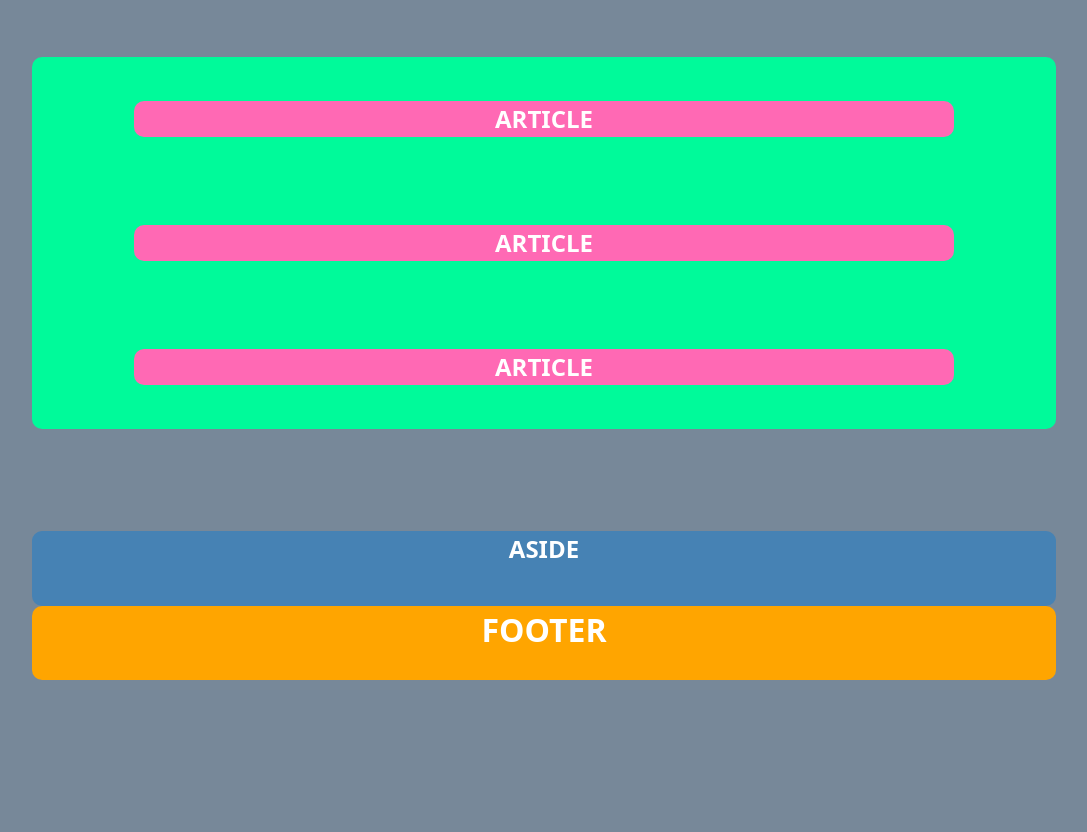
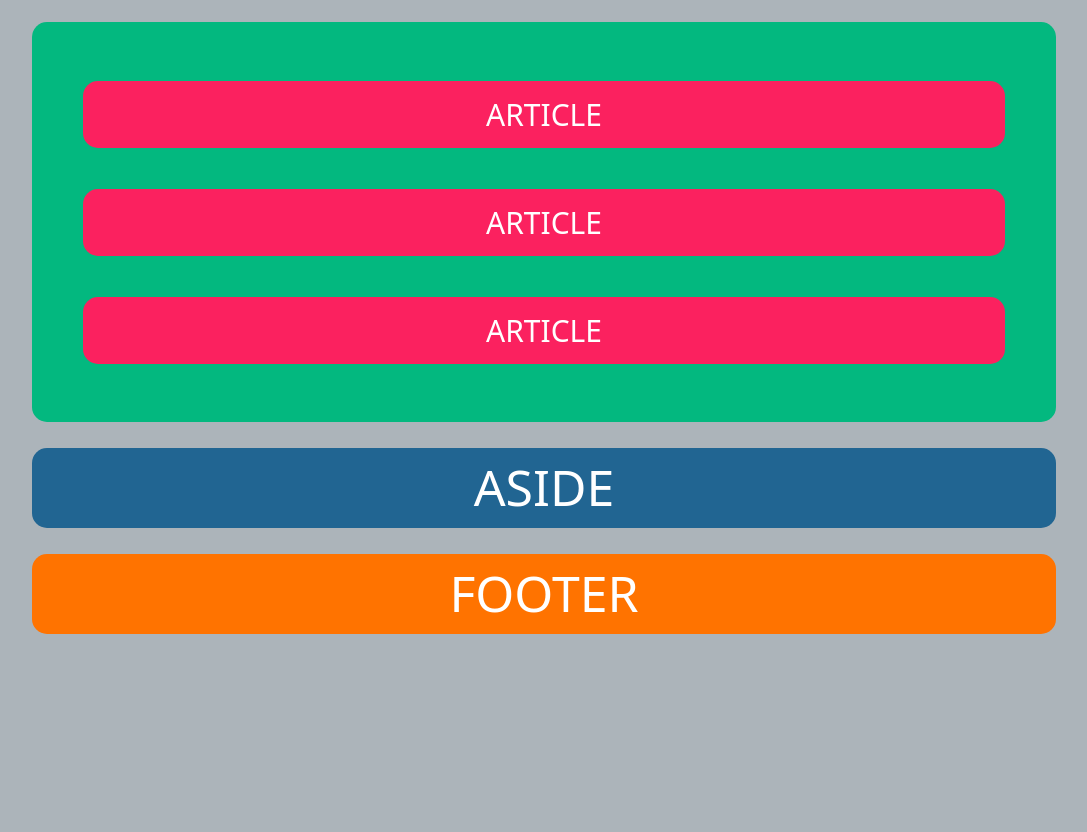
Before and after one commit to ThomasBandy/flexbox-wireframe-practice, a plain HTML site: page index.html in a window 1280 px wide. Shown: the part 224-1056 px from the top of the page, without its empty margins (96-1183 px from the left). Before the commit the page ends 984 px from the top, so only its background shows below. Drawn offline with Linux system fonts and the light colour scheme.

Commit message:
Finalized

```diff
--- a/css/style.css
+++ b/css/style.css
@@ -1,44 +1,65 @@
 * {
+    border-radius: 15px;
+}
+body {
+    background-color: rgb(172, 180, 186);
+    color: white;
+    display: flex;
+    align-items: center;
+    flex-direction: column;
+    margin-top: 10%;
+    margin-bottom: 10%;
+    font-size: 50px;
+
+}
+header {
+    background-color: rgb(164, 43, 99);
+    display: flex;
     justify-content: center;
     align-items: center;
-    display: flex;
-    flex-direction: column;
-    justify-content: space-between;
-    border-radius: 10px;
-}
-body {
-    background-color: lightslategray;
-
-    color: white;
-    height: 80vh;
-
-    margin-top: 10vh;
-    margin-bottom: 10vh;
-}
-header {
-    background-color: rgb(147, 39, 89);
     height: 10vh;
     width: 80vw;
+    margin: 1%;
 }
 main {
-    background-color: mediumspringgreen;
+    background-color: rgb(3, 184, 127);
+    display: flex;
+    justify-content: center;
+    align-items: center;
     flex-direction: column;
     justify-content: space-around;
-    margin: 10%;
     height: 50vh;
     width: 80vw;
+    justify-content: space-around;
+    margin: 1%;
+    padding-top: 3%;
+    padding-bottom: 3%;
 }
 article {
-    background-color: hotpink;
-    width: 80%;
+    background-color: rgb(251, 33, 95);
+    display: flex;
+    justify-content: center;
+    align-items: center;
+    height: 27%;
+    width: 90%;
+    font-size: 30px;
+    margin: 2%;
 }
 aside {
-    background-color: steelblue;
+    background-color: rgb(33, 101, 146);
+    display: flex;
+    justify-content: center;
+    align-items: center;
     height: 10vh;
     width: 80vw;
+    margin: 1%;
 }
 footer {
-    background-color: orange;
+    background-color: rgb(255, 115, 0);
+    display: flex;
+    justify-content: center;
+    align-items: center;
     height: 10vh;
     width: 80vw;
+    margin: 1%;
 }
--- a/index.html
+++ b/index.html
@@ -7,25 +7,13 @@
     <link rel="stylesheet" href="./css/style.css">
 </head>
 <body>
-    <header>
-        <h1>HEADER</h1>
-    </header>
+    <header>HEADER</header>
     <main>
-        <article>
-            <h2>ARTICLE</h2>
-        </article>
-        <article>
-            <h2>ARTICLE</h2>
-        </article>
-        <article>
-            <h2>ARTICLE</h2>
-        </article>
+        <article>ARTICLE</article>
+        <article>ARTICLE</article>
+        <article>ARTICLE</article>
     </main>
-    <aside>
-        <h1>ASIDE</h1>
-    </aside>
-    <footer>
-        <h1>FOOTER</h1>
-    </footer>
+    <aside>ASIDE</aside>
+    <footer>FOOTER</footer>
 </body>
 </html>
```
